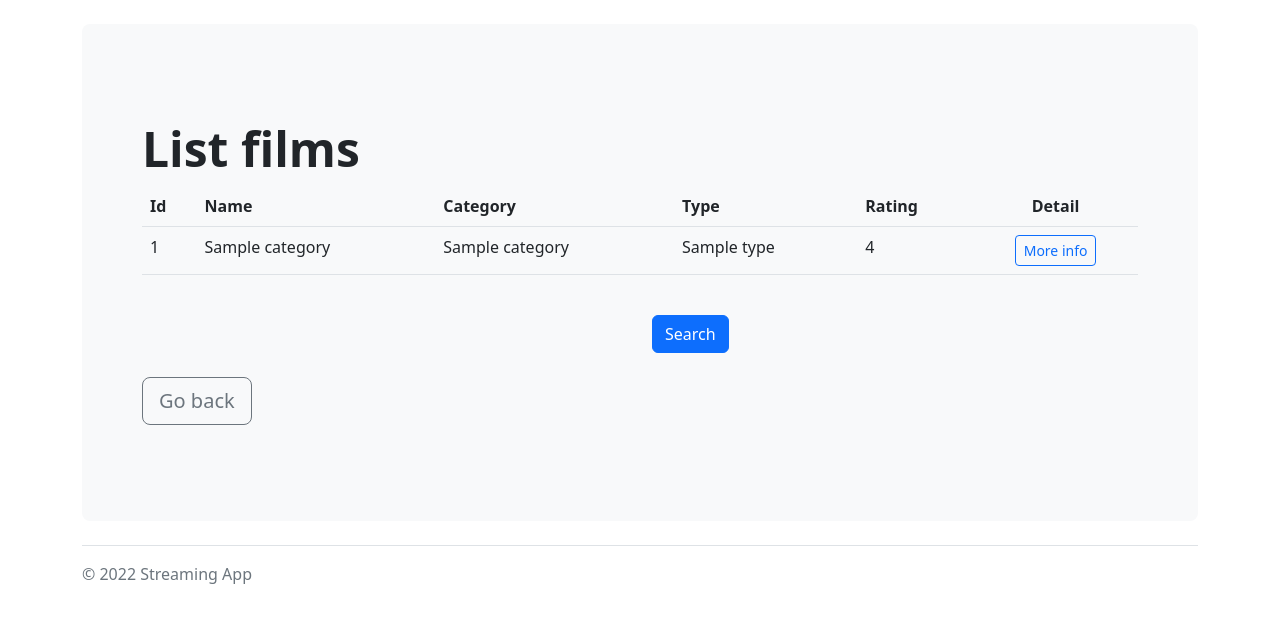
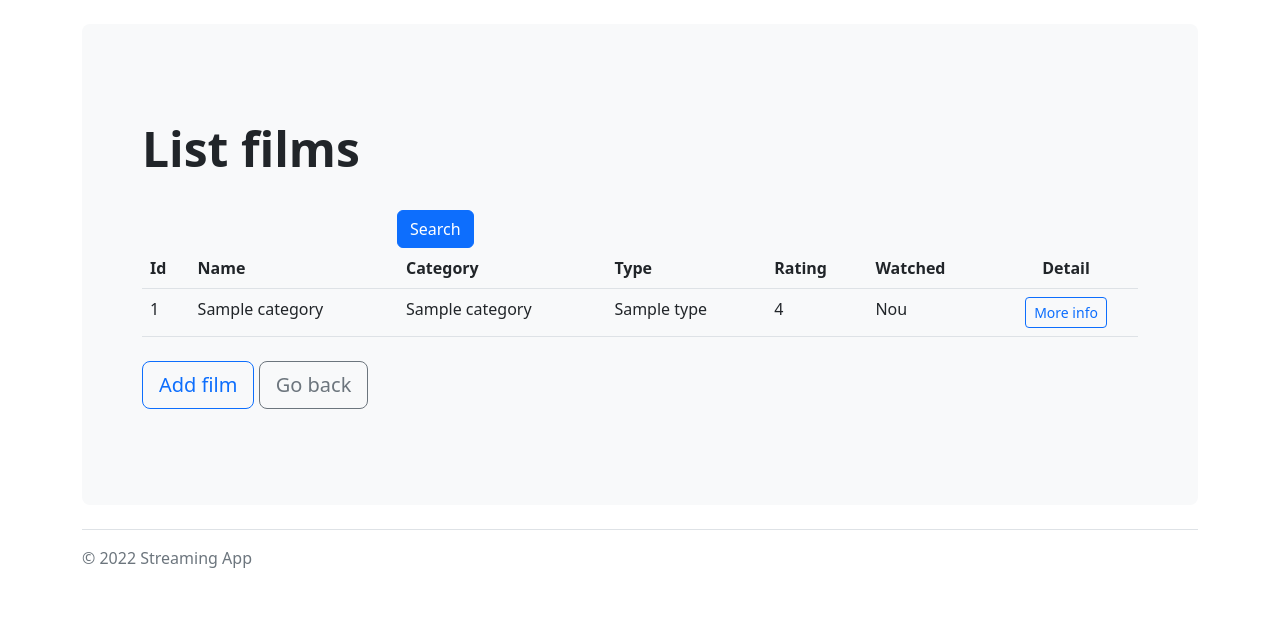
Before and after one commit to Corrales368/prueba-python-fullstack-2022, a Django app: template backend/templates/film/film/list.html in a window 1280 px wide. Shown: the part 88-711 px from the top of the page. Run offline with Django 4.2, Linux system fonts and the light colour scheme; the template is opened without the code that fills it: most values are stand-ins (such as "Sample title", 1, 10 or a date in 2020).

Commit message:
CRUD OPERATIONS FILM

```diff
--- a/backend/apps/film/filters.py
+++ b/backend/apps/film/filters.py
@@ -10,11 +10,6 @@
     FilterSet for name icontains, category, type
     """
     name = django_filters.CharFilter(lookup_expr='icontains')
-    rating = django_filters.OrderingFilter(
-        fields=(
-            ('avg_rating', 'avg_rating'),
-        ),
-    )
 
     o = django_filters.OrderingFilter(
         # tuple-mapping retains order
@@ -22,6 +17,7 @@
             ('name', 'name'),
             ('category', 'category'),
             ('type', 'type'),
+            ('avg_rating', 'avg_rating'),
         ),
 
     )
--- a/backend/apps/film/views.py
+++ b/backend/apps/film/views.py
@@ -77,7 +77,7 @@
     """
     template_name = 'film/film/delete.html'
     model = Film
-    success_url = reverse_lazy('film:list')
+    success_url = reverse_lazy('film:list-film')
 
     def get(self, request, *args, **kwargs):
         """
--- a/backend/templates/film/film/create.html
+++ b/backend/templates/film/film/create.html
@@ -13,7 +13,7 @@
                     {% csrf_token %}
                     {{form.as_p}}
                     <button type="submit" class="btn btn-primary">Save</button>
-                    <a href="{% url 'home:home' %}" class="btn btn-secondary">Go back</a>
+                    <a href="{% url 'film:list-film' %}" class="btn btn-secondary">Go back</a>
                 </form>
             </div>
             <div class="mt-4">
--- a/backend/templates/film/film/list.html
+++ b/backend/templates/film/film/list.html
@@ -9,6 +9,16 @@
         <div class="p-5 mb-4 bg-light rounded-3">
             <div class="container-fluid py-5">
                 <h1 class="display-5 fw-bold">List films</h1>
+                <form action="" method="get">
+                    <div class="row">
+                        <div class="col-3">
+                            {{ fomr_filter.form.as_table }}
+                        </div>
+                        <div class="col">
+                            <button type="submit" class="btn btn-primary mt-4">Search</button>
+                        </div>
+                    </div>
+                </form>
                 <table class="table table-hover">
                     <thead>
                         <tr>
@@ -17,6 +27,7 @@
                             <th>Category</th>
                             <th>Type</th>
                             <th>Rating</th>
+                            <th>Watched</th>
                             <th class="text-center">Detail</th>
                         </tr>
                     </thead>
@@ -28,6 +39,17 @@
                             <td>{{film.category}}</td>
                             <td>{{film.type}}</td>
                             <td>{{film.avg_rating|default_if_none:"no reviews"}}</td>
+                            <td>
+                                {% for fu in film.filmuser_set.all %}
+                                    {% if fu.watched %}
+                                        Yes
+                                        {% else %}
+                                        Nou
+                                    {% endif %}
+                                    {% empty %}
+                                        No data
+                                {% endfor %}
+                            </td>
                             <td class="text-center">
                                 <a href="{% url 'film:detail-film' film.pk %}"
                                     class="btn btn-sm btn-outline-primary">More info</a>
@@ -40,17 +62,8 @@
                         {% endfor %}
                     </tbody>
                 </table>
-                <form action="" method="get">
-                    <div class="row">
-                        <div class="col">
-                            {{ fomr_filter.form }}
-                        </div>
-                        <div class="col">
-                            <button type="submit" class="btn btn-primary mt-4">Search</button>
-                        </div>
-                    </div>
-                </form>
                 <div class="mt-4">
+                    <a href="{% url 'film:create-film' %}" class="btn btn-outline-primary btn-lg">Add film</a>
                     <a href="{% url 'home:explore' %}" class="btn btn-outline-secondary btn-lg">Go back</a>
                 </div>
             </div>
```
Also changed, not shown: backend/apps/film/forms.py (+5 -2 lines), backend/templates/film/film/detail.html (+7 -7 lines).
